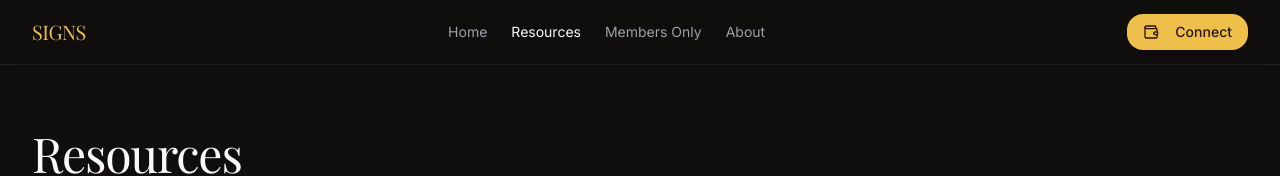
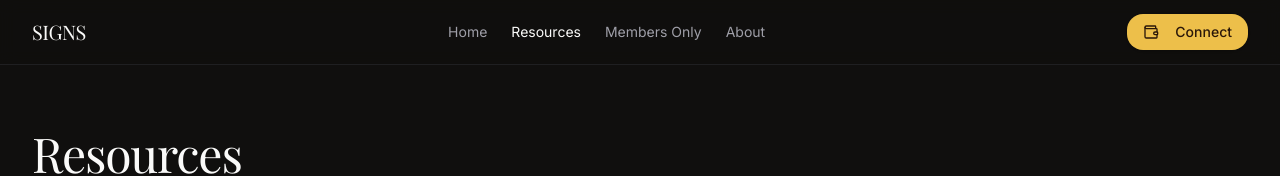
Before and after one commit to JZBTC-hub/signs-site, a Next.js app: page /resources in a window 1280 px wide. Shown: the top 176 px of the page. Built offline with nearby package versions, Linux system fonts and the light colour scheme; a web font is replaced by a local one.

Commit message:
fix: remove invalid config export and literalize revalidate; clean navbar import

```diff
--- a/src/app/api/latest-yt/route.ts
+++ b/src/app/api/latest-yt/route.ts
@@ -1,7 +1,7 @@
 // Server: fetch latest video from your channel RSS (no API key)
 import { NextResponse } from "next/server";
 
-export const revalidate = 60 * 60; // re-fetch hourly
+export const revalidate = 3600; // re-fetch hourly
 
 export async function GET() {
   const channelId = process.env.YOUTUBE_CHANNEL_ID; // e.g. "UCxxxx..."
--- a/src/components/navbar.tsx
+++ b/src/components/navbar.tsx
@@ -2,7 +2,7 @@
 
 import Link from "next/link"
 import { usePathname } from "next/navigation"
-import { Menu, X, Wallet } from "lucide-react"
+import { Menu, Wallet } from "lucide-react"
 import { Button } from "@/components/ui/button"
 import { Sheet, SheetContent, SheetHeader, SheetTitle, SheetTrigger } from "@/components/ui/sheet"
 import { Separator } from "@/components/ui/separator"
@@ -20,7 +20,7 @@ const links = [
 function Logo() {
   return (
     <Link href="/" className="font-display text-xl tracking-tight">
-      <span className="text-primary">SIGNS</span>
+      SIGNS
     </Link>
   )
 }
```
